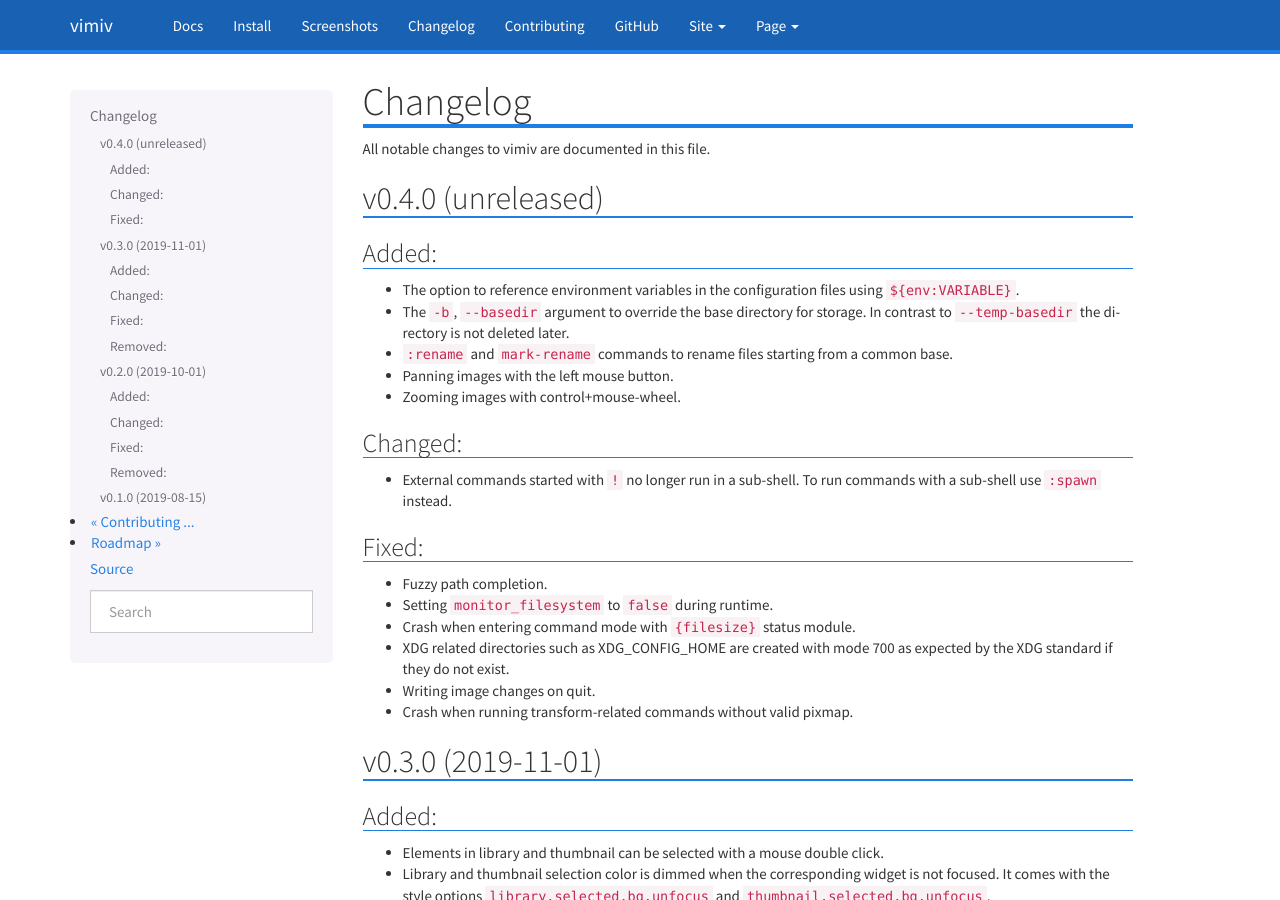
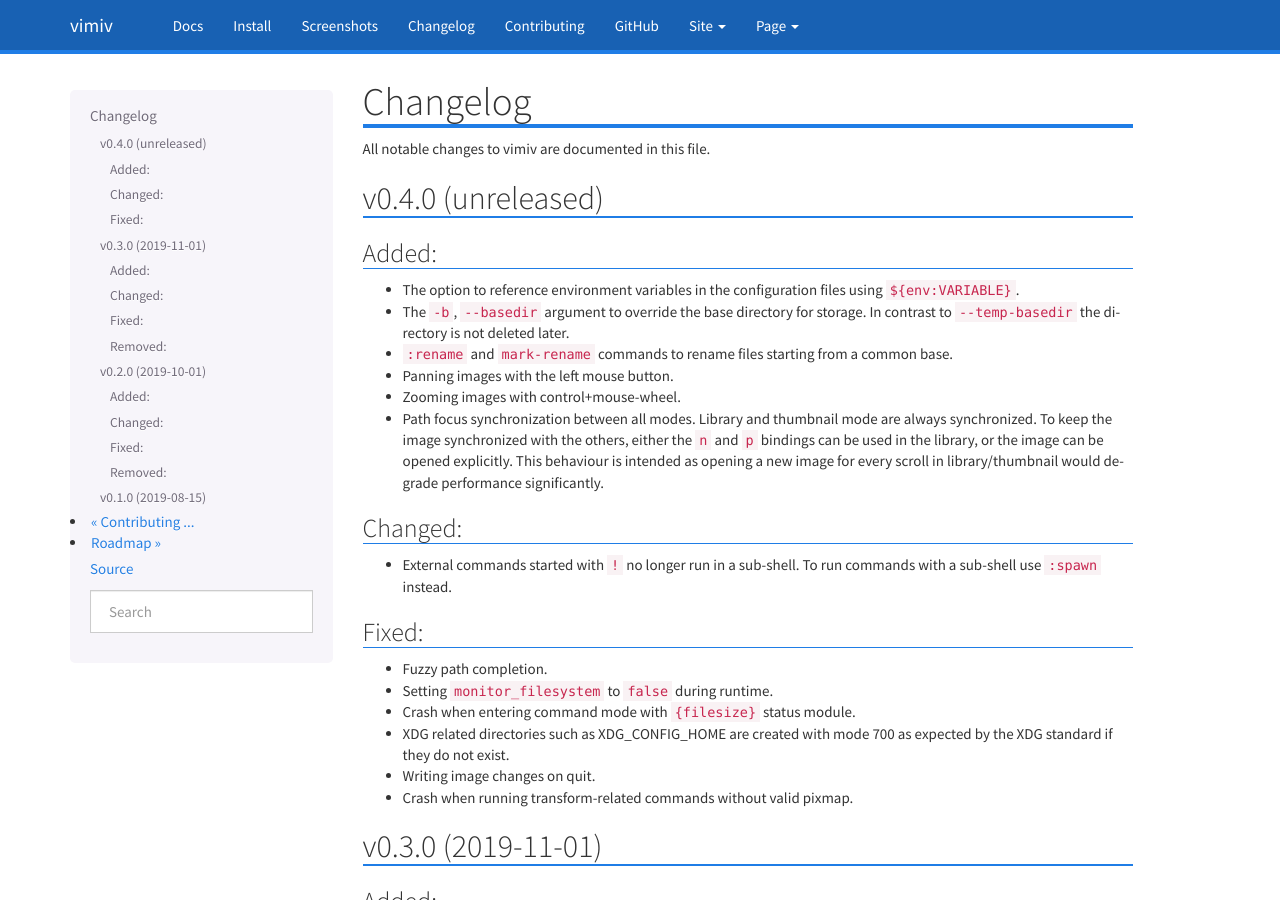
Before and after one commit to karlch/vimiv-qt, a Sphinx documentation site: the page built from docs/changelog.rst, in a window 1280 px wide and 900 px high. Built offline with Sphinx 7.4.7, drawn with Linux system fonts in a browser that asks for light colours.

Commit message:
Update changelog for path focus synchronization

```diff
--- a/docs/changelog.rst
+++ b/docs/changelog.rst
@@ -17,6 +17,11 @@
 * ``:rename`` and ``mark-rename`` commands to rename files starting from a common base.
 * Panning images with the left mouse button.
 * Zooming images with control+mouse-wheel.
+* Path focus synchronization between all modes. Library and thumbnail mode are always
+  synchronized. To keep the image synchronized with the others, either the ``n`` and
+  ``p`` bindings can be used in the library, or the image can be opened explicitly. This
+  behaviour is intended as opening a new image for every scroll in library/thumbnail
+  would degrade performance significantly.
 
 Changed:
 ^^^^^^^^
```
